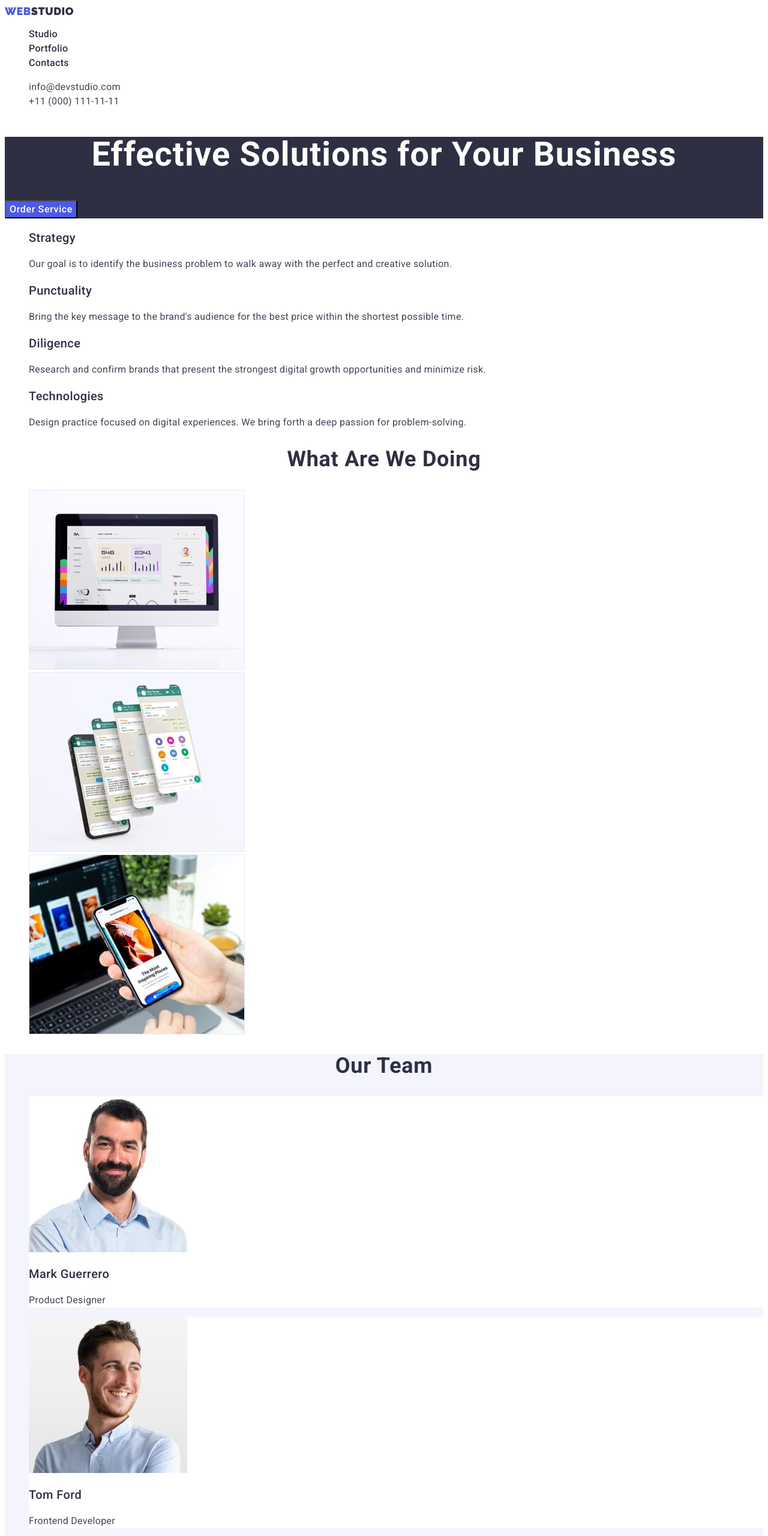
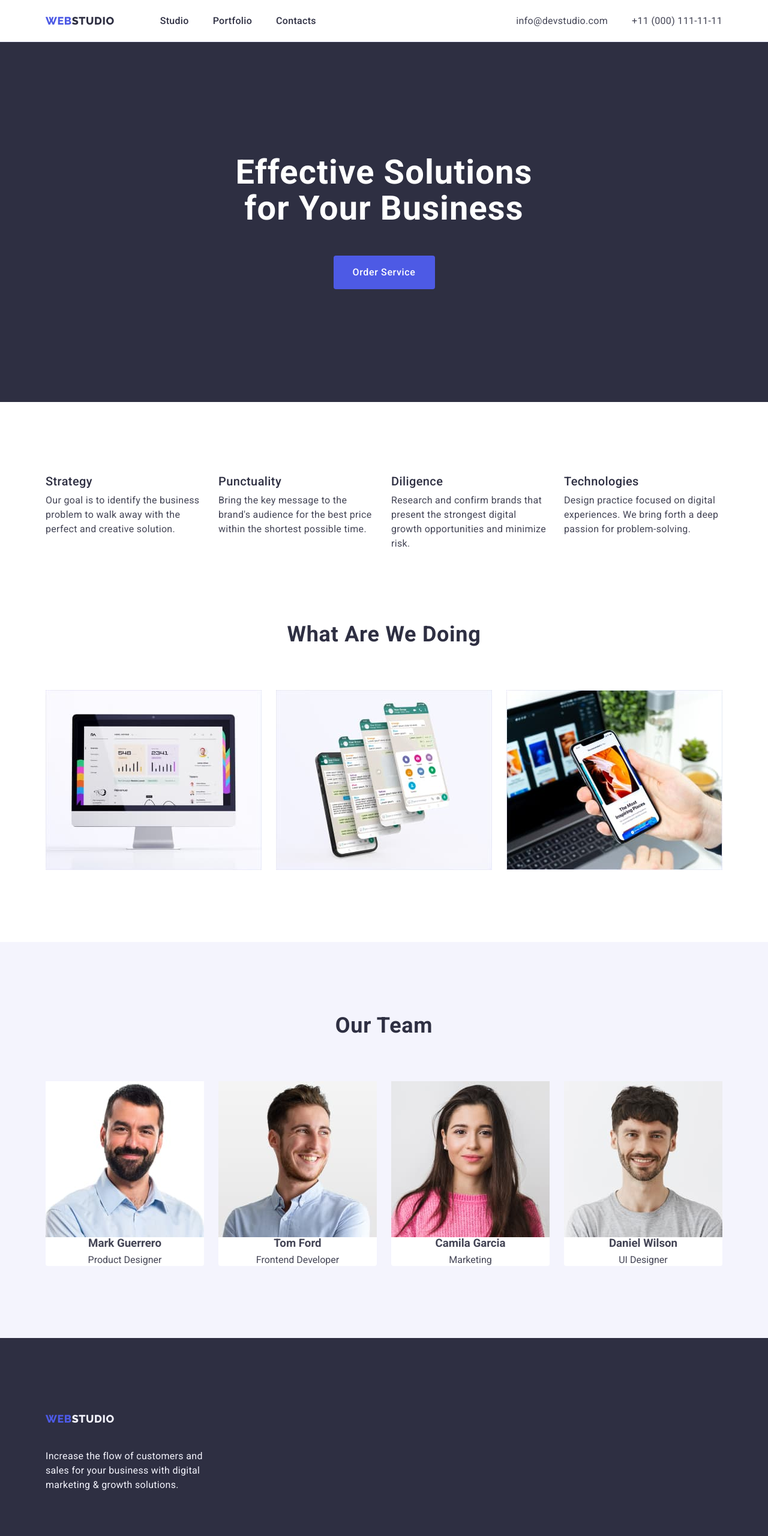
Before and after one commit to darellba/goit-markup-hw-03, a plain HTML site: page index.html in a window 1280 px wide. Shown: the top 2560 px of the page at 60% size. Drawn offline with nearby package versions, Linux system fonts and the light colour scheme.

Commit message:
css change

```diff
--- a/css/styles.css
+++ b/css/styles.css
@@ -1,3 +1,12 @@
+/* CSS Resets */
+
+* {
+  margin: 0;
+  padding: 0;
+}
+
+/* CSS Variables */
+
 :root {
   --slate: #434455;
   --iris: #4d5ae5;
@@ -5,6 +14,7 @@
   --navy-blue: #2e2f42;
   --ocean: #404bbf;
   --cloud: #f4f4fd;
+  --cornflower: #e7e9fc;
 }
 
 /* INDEX PAGE */
@@ -15,7 +25,7 @@ body {
   background-color: var(--white);
 }
 
-/* Header */
+/* HEADER */
 
 .logo {
   font-family: "Raleway", sans-serif;
@@ -27,10 +37,36 @@ body {
   color: var(--iris);
 }
 
+.header {
+  border-bottom: 1px solid var(--cornflower);
+}
+
+.top-header {
+  display: flex;
+  justify-content: space-between;
+}
+
+.nav,
+.contacts {
+  display: flex;
+  align-items: center;
+}
+
+.container {
+  width: 1158px;
+  margin: 0 auto;
+  padding: 0 15px;
+}
+
+.logo {
+  margin-right: 76px;
+}
+
 /* Navigation Items */
 
 .link {
   text-decoration: none;
+  padding: 24px 0;
 }
 
 .header-logo {
@@ -39,6 +75,11 @@ body {
 
 .list {
   list-style: none;
+}
+
+.nav > .list {
+  display: flex;
+  gap: 40px;
 }
 
 .list-item > .item {
@@ -67,18 +108,28 @@ li > .link:focus {
   color: var(--slate);
 }
 
+.contacts > .list {
+  display: flex;
+  gap: 40px;
+}
+
+/* MAIN */
+
 /* First Section */
 
 .first-section {
   background-color: var(--navy-blue);
+  padding: 188px 0;
 }
 
-.header {
+.main-header {
   font-size: 56px;
   line-height: 1.07;
   text-align: center;
   letter-spacing: 0.02em;
   color: var(--white);
+  max-width: 496px;
+  margin: 0 auto 48px;
 }
 
 .button {
@@ -90,6 +141,12 @@ li > .link:focus {
   letter-spacing: 0.04em;
   color: var(--white);
   cursor: pointer;
+  display: block;
+  min-width: 169px;
+  height: 56px;
+  border: none;
+  border-radius: 4px;
+  margin: 0 auto;
 }
 
 .button:hover,
@@ -99,19 +156,50 @@ li > .link:focus {
 
 /* Second Section */
 
-.list-header {
+.visually-hidden {
+  position: absolute;
+  width: 1px;
+  height: 1px;
+  margin: -1px;
+  border: 0;
+  padding: 0;
+  white-space: nowrap;
+  clip-path: inset(100%);
+  clip: rect(0 0 0 0);
+  overflow: hidden;
+}
+
+.info .list-header,
+.svc .list-header {
   font-weight: 500;
   font-size: 20px;
   line-height: 1.2;
   letter-spacing: 0.02em;
   color: var(--navy-blue);
+  margin-bottom: 8px;
+  text-align: left;
 }
 
-.list-text {
+.info .list-text,
+.svc .list-text {
   font-size: 16px;
   line-height: 1.5;
   letter-spacing: 0.02em;
   color: var(--slate);
+  text-align: left;
+}
+
+.second-section {
+  padding: 120px 0;
+}
+
+.info.list {
+  display: flex;
+  gap: 24px;
+}
+
+.info-card {
+  flex-basis: calc((100% - 72px) / 4);
 }
 
 /* Third Section */
@@ -123,26 +211,62 @@ li > .link:focus {
   letter-spacing: 0.02em;
   text-transform: capitalize;
   color: var(--navy-blue);
+  margin-bottom: 72px;
+}
+
+.third-section {
+  padding-bottom: 120px;
+}
+
+.service.list {
+  display: flex;
+  gap: 24px;
+}
+
+.service-info {
+  flex-basis: calc((100% - 48px) / 3);
 }
 
 /* Fourth Section */
 
 .fourth-section {
   background-color: var(--cloud);
+  padding: 120px 0;
+}
+
+.team.list {
+  display: flex;
+  gap: 24px;
 }
 
 /* Reused third section header from main */
 
-.list .item {
+.team-member {
   background-color: var(--white);
+  flex-basis: calc((100% - 72px) / 4);
+  border-radius: 0 0 4px 4px;
+}
+
+.member-info {
+  padding: 32px 0;
+}
+
+.list-header {
+  text-align: center;
+  margin-bottom: 8px;
+}
+
+.list-text {
+  text-align: center;
 }
 
 /* Reused item header from main  */
 
-/* Footer */
+/* FOOTER */
 
 .footer {
   background-color: var(--navy-blue);
+  padding: 100px 0;
 }
 
 .footer-logo {
@@ -153,11 +277,23 @@ li > .link:focus {
   line-height: 1.5;
   color: var(--cloud);
   letter-spacing: 0.02em;
+  max-width: 264px;
 }
 
-/* PORTFOLIO PAGE */
+.footer .link {
+  display: inline-block;
+  margin-bottom: 16px;
+}
+
+/* FORTFOLIO PAGE */
 
 /* Main */
+
+/* Buttons */
+
+.services-section {
+  padding: 96px 0 120px 0;
+}
 
 .btn-menu {
   font-family: inherit;
@@ -168,12 +304,48 @@ li > .link:focus {
   color: var(--iris);
   background-color: var(--cloud);
   cursor: pointer;
+  padding: 12px 24px;
+  border: 1px solid var(--cornflower);
+  border-radius: 4px;
+}
+
+.btn.list {
+  display: flex;
+  justify-content: center;
+  gap: 24px;
+  margin-bottom: 72px;
 }
 
 .btn-menu:hover,
 .btn-menu:focus {
   color: var(--white);
   background-color: var(--ocean);
+  border: 1px solid transparent;
 }
 
 /* Reused item header from main  */
+
+/* Converting all images to block element */
+
+img {
+  display: block;
+}
+
+/* Services List */
+
+.svc.list {
+  display: flex;
+  flex-wrap: wrap;
+  column-gap: 24px;
+  row-gap: 48px;
+}
+
+.svc-item {
+  flex-basis: calc((100% - 48px) / 3);
+}
+
+.svc-info {
+  padding: 32px 16px;
+  border: 1px solid var(--cornflower);
+  border-top: none;
+}
--- a/index.html
+++ b/index.html
@@ -3,23 +3,27 @@
   <head>
     <meta charset="UTF-8" />
     <meta name="viewport" content="width=device-width, initial-scale=1.0" />
-    <title>Index</title>
-
-    <!-- Google Fonts -->
     <link rel="preconnect" href="https://fonts.googleapis.com" />
     <link rel="preconnect" href="https://fonts.gstatic.com" crossorigin />
     <link
-      href="https://fonts.googleapis.com/css2?family=Raleway:wght@100;200;300;400;500;600;700;900&family=Roboto:wght@100;300;400;500;700;900&display=swap"
+      href="https://fonts.googleapis.com/css2?family=Open+Sans:wght@300;400;500;600;700;800&family=Raleway:wght@100;200;300;400;500;600;700;800;900&family=Roboto:wght@100;300;400;500;700;900&display=swap"
       rel="stylesheet"
     />
-
-    <!-- Local CSS -->
-    <link rel="stylesheet" href="./css/styles.css" />
+    <link
+      rel="stylesheet"
+      href="https://cdnjs.cloudflare.com/ajax/libs/modern-normalize/2.0.0/modern-normalize.min.css"
+      integrity="sha512-4xo8blKMVCiXpTaLzQSLSw3KFOVPWhm/TRtuPVc4WG6kUgjH6J03IBuG7JZPkcWMxJ5huwaBpOpnwYElP/m6wg=="
+      crossorigin="anonymous"
+      referrerpolicy="no-referrer"
+    />
+    <link rel="stylesheet" href="css\styles.css" />
+    <title>GoIT Homework 03 Markup</title>
   </head>
   <body>
     <!-- Header -->
-    <header>
-      <nav>
+    <header class="header">
+      <div class="top-header container">
+        <nav class="nav">
           <a class="logo link" href="./index.html"
             >Web<span class="header-logo">Studio</span></a
           >
@@ -47,29 +51,33 @@
             </li>
           </ul>
         </address>
+      </div>
     </header>
 
     <!-- Main -->
     <main>
       <!-- First Section -->
       <section class="first-section">
-        <h1 class="header">Effective Solutions for Your Business</h1>
+        <div class="container">
+          <h1 class="main-header">Effective Solutions for Your Business</h1>
           <button class="button" type="button">Order Service</button>
+        </div>
       </section>
 
       <!-- Second Section -->
-      <section>
+      <section class="second-section">
+        <div class="container">
           <h2 hidden>List</h2>
-        <ul class="list">
-          <li>
+          <ul class="info list">
+            <li class="info-card">
               <h3 class="list-header">Strategy</h3>
               <p class="list-text">
-              Our goal is to identify the business problem to walk away with the
-              perfect and creative solution.
+                Our goal is to identify the business problem to walk away with
+                the perfect and creative solution.
               </p>
             </li>
 
-          <li>
+            <li class="info-card">
               <h3 class="list-header">Punctuality</h3>
               <p class="list-text">
                 Bring the key message to the brand's audience for the best price
@@ -77,7 +85,7 @@
               </p>
             </li>
 
-          <li>
+            <li class="info-card">
               <h3 class="list-header">Diligence</h3>
               <p class="list-text">
                 Research and confirm brands that present the strongest digital
@@ -85,7 +93,7 @@
               </p>
             </li>
 
-          <li>
+            <li class="info-card">
               <h3 class="list-header">Technologies</h3>
               <p class="list-text">
                 Design practice focused on digital experiences. We bring forth a
@@ -93,27 +101,29 @@
               </p>
             </li>
           </ul>
+
       </section>
 
       <!-- Third Section -->
-      <section>
+      <section class="third-section">
+        <div class="container">
           <h2 class="header-title">What are we doing</h2>
-        <ul class="list">
-          <li>
+          <ul class="service list">
+            <li class="service-info">
               <img
                 src="./images/main-page/img-1.jpg"
                 width="360"
                 alt="computer-monitor"
               />
             </li>
-          <li>
+            <li class="service-info">
               <img
                 src="./images/main-page/img-2.jpg"
                 width="360"
                 alt="phone-applications"
               />
             </li>
-          <li>
+            <li class="service-info">
               <img
                 src="./images/main-page/img-3.jpg"
                 width="360"
@@ -121,14 +131,16 @@
               />
             </li>
           </ul>
+        </div>
       </section>
 
       <!-- Fourth Section -->
       <section class="fourth-section">
+        <div class="container">
         <h2 class="header-title">Our Team</h2>
 
-        <ul class="list">
-          <li class="item">
+        <ul class="team list">
+          <li class="team-member">
             <img
               src="./images/main-page/img1.jpg"
               width="264"
@@ -138,7 +150,7 @@
             <p class="list-text">Product Designer</p>
           </li>
 
-          <li class="item">
+          <li class="team-member">
             <img
               src="./images/main-page/img2.jpg"
               width="264"
@@ -148,7 +160,7 @@
             <p class="list-text">Frontend Developer</p>
           </li>
 
-          <li class="item">
+          <li class="team-member">
             <img
               src="./images/main-page/img3.jpg"
               width="264"
@@ -158,7 +170,7 @@
             <p class="list-text">Marketing</p>
           </li>
 
-          <li class="item">
+          <li class="team-member">
             <img
               src="./images/main-page/img4.jpg"
               width="264"
@@ -168,11 +180,13 @@
             <p class="list-text">UI Designer</p>
           </li>
         </ul>
+      </div>
       </section>
     </main>
 
     <!-- Footer -->
     <footer class="footer">
+       <div class="container">
       <a class="logo link" href="./index.html"
         >Web<span class="footer-logo">Studio</span></a
       >
@@ -180,6 +194,7 @@
         Increase the flow of customers and sales for your business with digital
         marketing & growth solutions.
       </p>
+      </div>
     </footer>
   </body>
 </html>
```
Also changed, not shown: portfolio.html (+51 -24 lines). Lines whose indentation alone changed are shown as unchanged.
